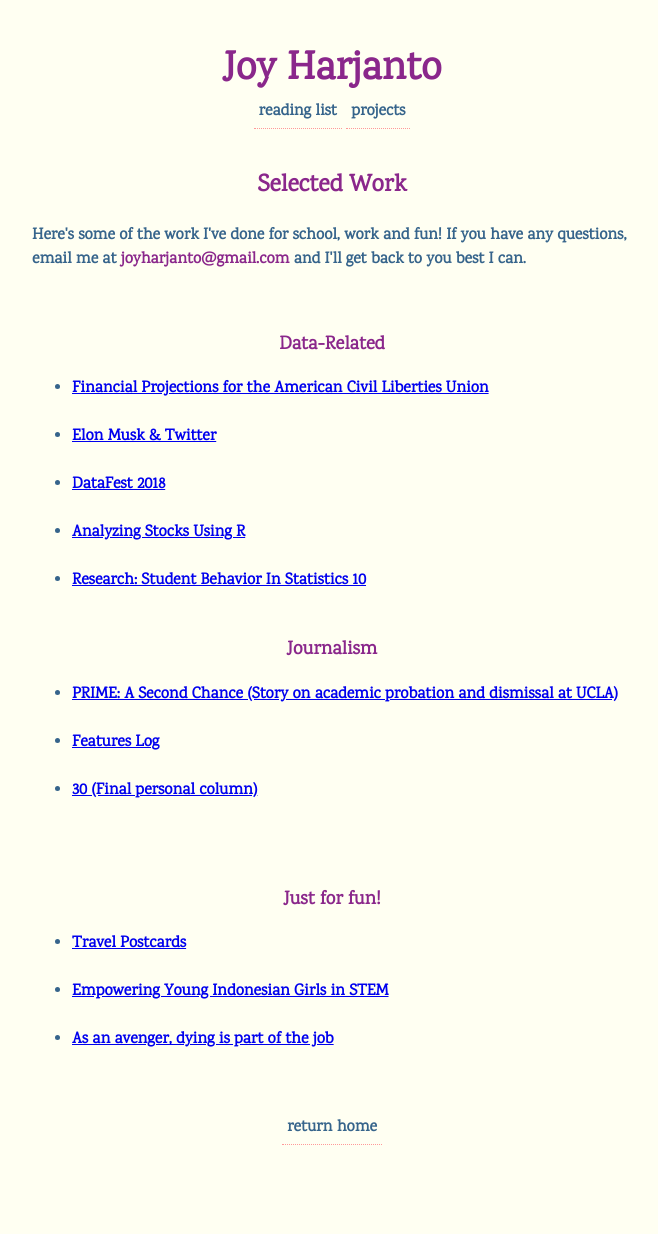
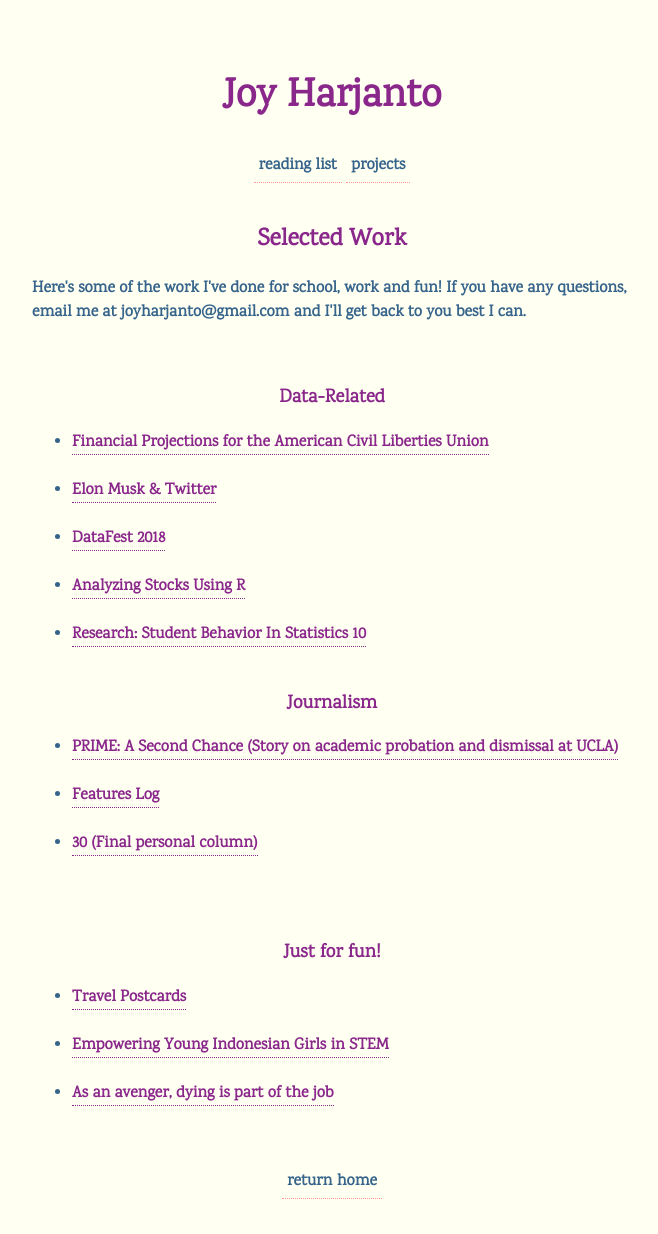
Before and after one commit to joyharjanto/jharjanto, a plain HTML site: page projects.html in a window 1280 px wide. Shown: the whole page, without its empty margins (308-966 px from the left). Before the commit the page ends 1180 px from the top, so only its background shows below. Drawn offline with Linux system fonts and the light colour scheme; a web font is replaced by a local one.

Commit message:
more  minor changes sigh

```diff
--- a/css/style.css
+++ b/css/style.css
@@ -8,8 +8,8 @@
 
 header{
   text-align: center;
-  font-weight: 700;
-  font-size: 2.5em;
+  font-weight: 500;
+  font-size: 1.25em;
 }
 
 body {
@@ -59,7 +59,7 @@ p{
   text-align: left;
 }
 
-.special-color, h2, h3{
+#special-color, h2, h3{
   color: #8a278b;
 }
 
--- a/projects.html
+++ b/projects.html
@@ -7,12 +7,12 @@
 </head>
 <body>
   <header>
-        <span class ="special-color">Joy Harjanto</span>
-    </header>
-      <nav>
-      <a href="https://docs.google.com/document/d/1Q2pUAx5i62HyWyDkTWB_RhG29mWc60QLwSKh8_B6koU/edit?usp=sharing" class="fancy">reading list</a>
-      <a href="projects.html" class="fancy">projects</a>
-    </nav>
+      <h1 id ="special-color">Joy Harjanto</h1>
+  </header>
+  <nav>
+    <a href="https://docs.google.com/document/d/1Q2pUAx5i62HyWyDkTWB_RhG29mWc60QLwSKh8_B6koU/edit?usp=sharing" class="fancy">reading list</a>
+    <a href="projects.html" class="fancy">projects</a>
+  </nav>
 
   <br>
   <h2> Selected Work </h2>
@@ -21,26 +21,26 @@
     <br>
     <h3> Data-Related </h3>
     <ul>
-      <li> <a href = "aclu.html"> Financial Projections for the American Civil Liberties Union </a></li>
+      <li> <a href = "aclu.html" class ="just_underline"> Financial Projections for the American Civil Liberties Union </a></li>
       <br>
-      <li> <a href ="https://towardsdatascience.com/elon-musk-twitter-adf324120b3f">Elon Musk & Twitter </a></li>
+      <li> <a href ="https://towardsdatascience.com/elon-musk-twitter-adf324120b3f" class ="just_underline">Elon Musk & Twitter </a></li>
       <br>
-      <li> <a href ="https://github.com/joygraciacia/datafest18">DataFest 2018 </a></li>
+      <li> <a href ="https://github.com/joygraciacia/datafest18" class ="just_underline">DataFest 2018 </a></li>
       <br>
-      <li> <a href= "https://towardsdatascience.com/analyzing-stocks-using-r-550be7f5f20d">Analyzing Stocks Using R </a></li>
+      <li> <a href= "https://towardsdatascience.com/analyzing-stocks-using-r-550be7f5f20d" class ="just_underline">Analyzing Stocks Using R </a></li>
       <br>
-      <li> <a href ="https://www.slideshare.net/slideshow/embed_code/key/ExPcjxDkrCqcly">Research: Student Behavior In Statistics 10</a> </li>
+      <li> <a href ="https://www.slideshare.net/slideshow/embed_code/key/ExPcjxDkrCqcly" class ="just_underline">Research: Student Behavior In Statistics 10</a> </li>
       <br>
     </ul>
   </p>
   <p>
     <h3> Journalism </h3>
     <ul>
-      <li> <a href ="https://prime.dailybruin.com/primejoysecondchance">PRIME: A Second Chance (Story on academic probation and dismissal at UCLA)</a></li>
+      <li> <a href ="https://prime.dailybruin.com/primejoysecondchance" class ="just_underline">PRIME: A Second Chance (Story on academic probation and dismissal at UCLA)</a></li>
       <br>
-      <li> <a href ="https://dailybruin.com/author/joy-harjanto/">Features Log</a></li>
+      <li> <a href ="https://dailybruin.com/author/joy-harjanto/" class ="just_underline">Features Log</a></li>
       <br>
-      <li> <a href ="https://dailybruin.com/2019/06/07/unexpected-introduction-to-news-reporting-challenged-me-to-be-bold-30/">30 (Final personal column)</a></li>
+      <li> <a href ="https://dailybruin.com/2019/06/07/unexpected-introduction-to-news-reporting-challenged-me-to-be-bold-30/" class ="just_underline">30 (Final personal column)</a></li>
       <br>
     </ul>
   </p>
@@ -48,11 +48,11 @@
   <p>
     <h3> Just for fun!  </h3>
     <ul>
-      <li> <a href ="https://medium.com/@joygraceeya/2019-travel-postcards-d97c7336c6fe">Travel Postcards</a> </li>
+      <li> <a href ="https://medium.com/@joygraceeya/2019-travel-postcards-d97c7336c6fe" class ="just_underline">Travel Postcards</a> </li>
       <br>
-      <li> <a href ="https://medium.com/generation-girl/empowering-young-indonesian-girls-in-stem-f3afc068d487">Empowering Young Indonesian Girls in STEM </a></li>
+      <li> <a href ="https://medium.com/generation-girl/empowering-young-indonesian-girls-in-stem-f3afc068d487" class ="just_underline">Empowering Young Indonesian Girls in STEM </a></li>
       <br>
-      <li> <a href ="https://towardsdatascience.com/as-an-avenger-dying-is-part-of-the-job-bce785cad2b4">As an avenger, dying is part of the job </a></li>
+      <li> <a href ="https://towardsdatascience.com/as-an-avenger-dying-is-part-of-the-job-bce785cad2b4" class ="just_underline">As an avenger, dying is part of the job </a></li>
       <br>
     </ul>
   </p>
```
Also changed, not shown: index.html (+1 -1 lines).
